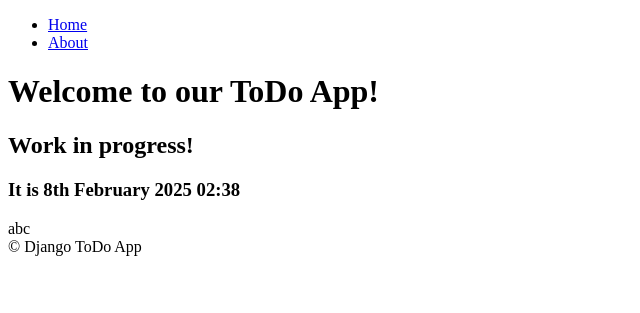
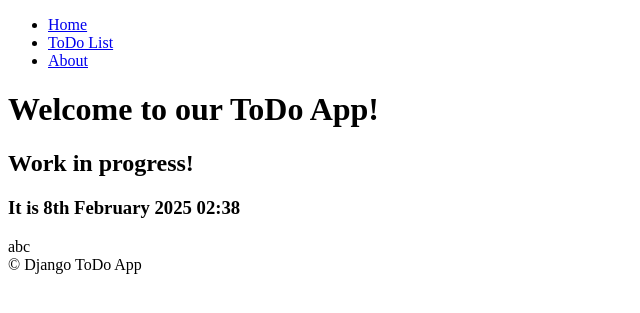
Before and after one commit to Dimas23mail/django-todo-project, a Django app: page / in a window 1280 px wide. Shown: the top 313 px of the page, without its empty margins (0-640 px from the left). Run offline with Django 5.2, Linux system fonts and the light colour scheme.

Commit message:
Update todo_list with view`s

```diff
--- a/todo_manager/templates/components/nav_bar.html
+++ b/todo_manager/templates/components/nav_bar.html
@@ -1,6 +1,7 @@
 <nav>
   <ul>
-    <li><a href="#">Home</a></li>
+    <li><a href="{% url 'index' %}">Home</a></li>
+    <li><a href="{% url 'todo_list:index' %}">ToDo List</a></li>
     <li><a href="#">About</a></li>
   </ul>
 
--- a/todo_manager/todo_list/templates/todo_list/index.html
+++ b/todo_manager/todo_list/templates/todo_list/index.html
@@ -1,4 +1,4 @@
-{% extends 'todo-list/base.html' %}
+{% extends 'todo_list/base.html' %}
 
 {% block title %}
   ToDo List App
--- a/todo_manager/todo_list/urls.py
+++ b/todo_manager/todo_list/urls.py
@@ -1,7 +1,10 @@
 from django.urls import path
-from django.views.generic import TemplateView
+
+from . import views
+
+app_name = 'todo_list'
 
 urlpatterns = [
-    path('', TemplateView.as_view(template_name="todo_list/index.html"), name="index"),
+    path('', views.index_view, name="index"),
 
 ]
--- a/todo_manager/todo_list/views.py
+++ b/todo_manager/todo_list/views.py
@@ -1,3 +1,6 @@
 from django.shortcuts import render
+from django.http import HttpResponse, HttpRequest
 
-# Create your views here.
+
+def index_view(request: HttpRequest) -> HttpResponse:
+    return render(request=request, template_name="todo_list/index.html")
--- a/todo_manager/todo_manager/urls.py
+++ b/todo_manager/todo_manager/urls.py
@@ -19,7 +19,7 @@ from django.urls import path, include
 from django.views.generic import TemplateView
 
 urlpatterns = [
-    path("", TemplateView.as_view(template_name="index.html")),
-    path('todos/', include('todo_list.urls')),
+    path("", TemplateView.as_view(template_name="index.html"), name="index"),
+    path('todo-list/', include('todo_list.urls')),
     path('admin/', admin.site.urls),
 ]
```
